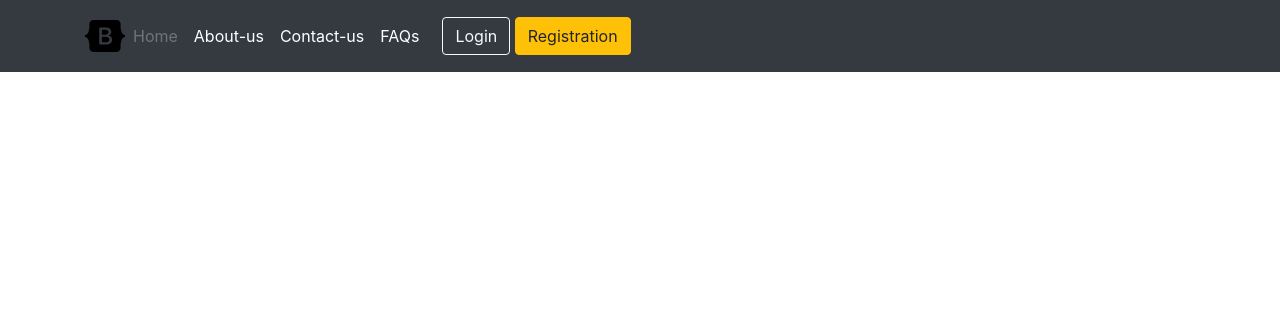
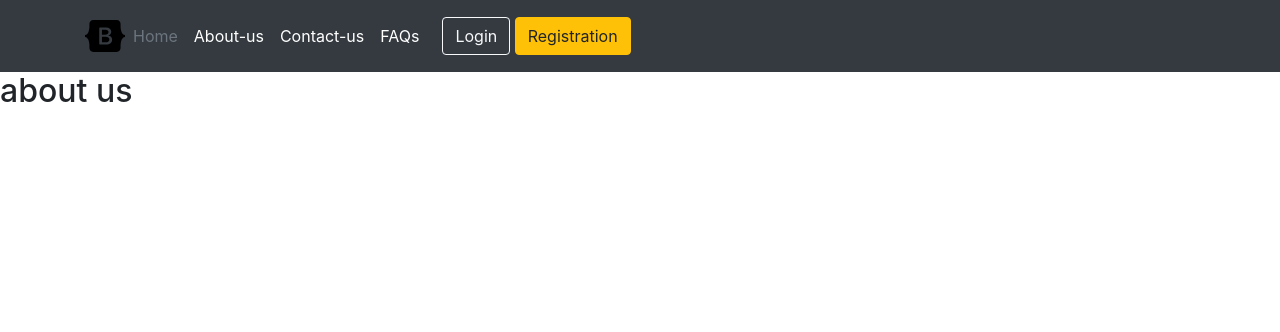
Before and after one commit to blaz-k/Projects, a Flask app: page /about in a window 1280 px wide. Shown: the top 332 px of the page. Run offline with Flask 2, Linux system fonts and the light colour scheme; some libraries are stand-ins or nearby versions.

Commit message:
no message

```diff
--- a/avto-biznis/main.py
+++ b/avto-biznis/main.py
@@ -1,4 +1,13 @@
+import os
 from flask import Flask, render_template
+from sqla_wrapper import SQLAlchemy
+
+
+
+db_url = os.getenv("DATABASE_URL", "sqlite:///db.sqlite").replace("postgres://", "postgresql://", 1)
+db = SQLAlchemy(db_url)
+
+
 
 app = Flask(__name__)
 
--- a/avto-biznis/templates/about.html
+++ b/avto-biznis/templates/about.html
@@ -1 +1,5 @@
 {% extends "base.html" %}
+
+{% block content %}
+<h2>about us</h2>
+{% endblock content %}
--- a/avto-biznis/templates/base.html
+++ b/avto-biznis/templates/base.html
@@ -30,8 +30,8 @@
           </a>
 
           <ul class="nav col-12 col-lg-auto me-lg-auto mb-2 justify-content-center mb-md-0">
-            <li><a href="#" class="nav-link px-2 text-secondary">Home</a></li>
-            <li><a href="#" class="nav-link px-2 text-white">About-us</a></li>
+            <li><a href="/" class="nav-link px-2 text-secondary">Home</a></li>
+            <li><a href="/about" class="nav-link px-2 text-white">About-us</a></li>
             <li><a href="#" class="nav-link px-2 text-white">Contact-us</a></li>
             <li><a href="#" class="nav-link px-2 text-white">FAQs</a></li>
           </ul>
@@ -39,8 +39,8 @@
 
 
           <div class="text-end">
-            <button type="button" class="btn btn-outline-light me-2">Login</button>
-            <button type="button" class="btn btn-warning">Registration</button>
+            <a href="/log-in"><button type="button" class="btn btn-outline-light me-2">Login</button></a>
+            <a href="/registration"><button type="button" class="btn btn-warning">Registration</button></a>
           </div>
         </div>
       </div>
--- a/avto-biznis/templates/index.html
+++ b/avto-biznis/templates/index.html
@@ -1 +1,5 @@
 {% extends "base.html" %}
+
+{% block content %}
+<h2>homepage</h2>
+{% endblock content %}
--- a/avto-biznis/templates/log-in.html
+++ b/avto-biznis/templates/log-in.html
@@ -1 +1,5 @@
 {% extends "base.html" base%}
+
+{% block content %}
+<h2>login</h2>
+{% endblock content %}
--- a/avto-biznis/templates/registration.html
+++ b/avto-biznis/templates/registration.html
@@ -1 +1,5 @@
 {% extends "base.html" %}
+
+{% block content %}
+<h2>registration</h2>
+{% endblock content %}
```
Also changed, not shown: avto-biznis/tests/test_main.py (+1 -1 lines).
